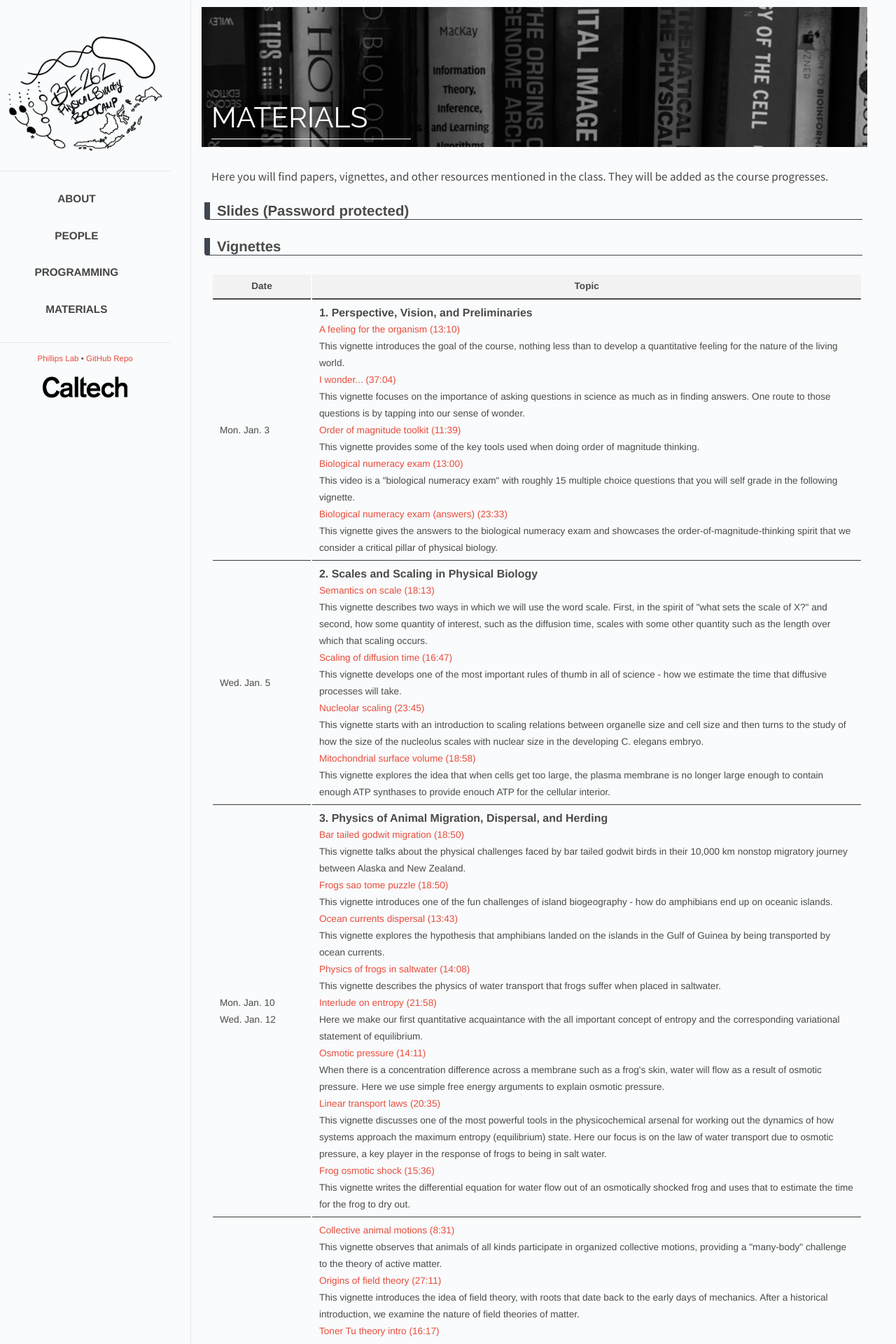
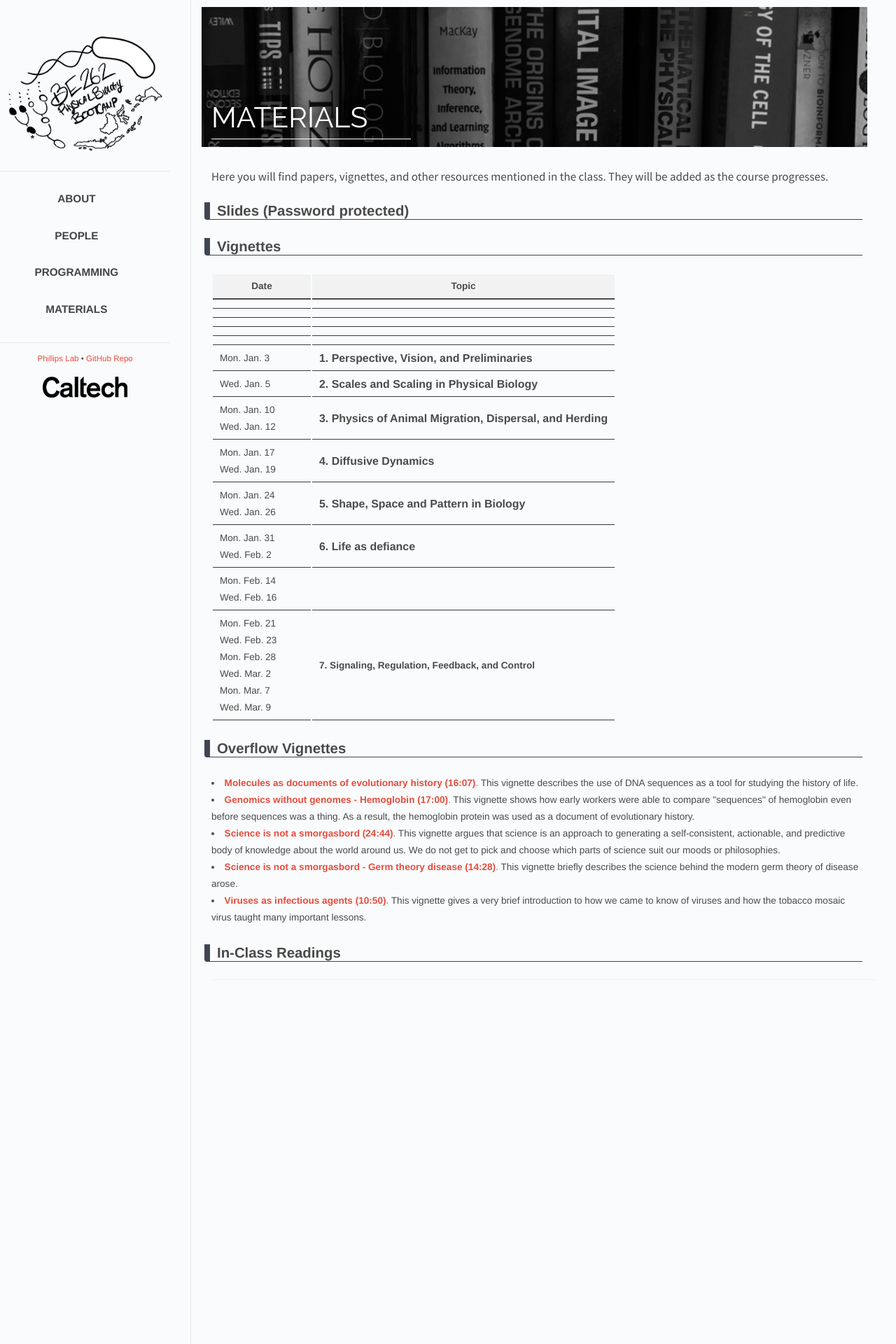
Before and after one commit to RPGroup-PBoC/pboc22_marseille, a Jekyll site: the page built from _posts/2022-01-28-materials.md, in a window 1280 px wide. Shown: the top 1920 px of the page at 70% size. Built offline with Jekyll 4.4.1, drawn with Linux system fonts in a browser that asks for light colours; some of the changed text lies outside the part shown.

Commit message:
Tom is making me delete more stuff.

```diff
--- a/_data/vignettes.yaml
+++ b/_data/vignettes.yaml
@@ -1,3 +1,28 @@
+- extra:
+  exurl: https://youtu.be/9P5aJ5GVpP8
+  extitle: Molecules as documents of evolutionary history (16:07)
+  exdesc: This vignette describes the use of DNA sequences as a tool for studying the history of life.
+
+- extra:
+  exurl: https://youtu.be/TnbTHRpbdBo
+  extitle: Genomics without genomes - Hemoglobin (17:00)
+  exdesc: This vignette shows how early workers were able to compare "sequences" of hemoglobin even before sequences was a thing. As a result, the hemoglobin protein was used as a document of evolutionary history.
+
+- extra:
+  exurl: https://youtu.be/tHHtVzr3FYU
+  extitle: Science is not a smorgasbord (24:44)
+  exdesc: This vignette argues that science is an approach to generating a self-consistent, actionable, and predictive body of knowledge about the world around us. We do not get to pick and choose which parts of science suit our moods or philosophies.
+
+- extra:
+  exurl: https://youtu.be/uwLkf6LSGMw
+  extitle: Science is not a smorgasbord - Germ theory disease (14:28)
+  exdesc: This vignette briefly describes the science behind the modern germ theory of disease arose.
+
+- extra:
+  exurl: https://youtu.be/XZugEn7QOPQ
+  extitle: Viruses as infectious agents (10:50)
+  exdesc: This vignette gives a very brief introduction to how we came to know of viruses and how the tobacco mosaic virus taught many important lessons.
+
 - day:
   date: >
    Mon. Jan. 3
--- a/_posts/2022-01-28-materials.md
+++ b/_posts/2022-01-28-materials.md
@@ -27,9 +27,6 @@ Here you will find papers, vignettes, and other resources mentioned in the class
     {% for v in day.videos1 %}
     {% if v.name %}
     <a href="http://rpdata.caltech.edu/courses/aph161/2021/videos/{{v.name}}" target="_blank">{{v.title}}</a><br/>
-    {% else %}
-    <a href="{{v.url}}" target="_blank">{{v.title}}</a><br/>
-    {{v.description}}<br/>
     {%endif %}
     {%endfor%}
     {%endif %}
@@ -38,9 +35,6 @@ Here you will find papers, vignettes, and other resources mentioned in the class
     {% for v in day.videos2 %}
     {% if v.name %}
     <a href="http://rpdata.caltech.edu/courses/aph161/2021/videos/{{v.name}}" target="_blank">{{v.titlea}}</a><br/>
-    {% else %}
-    <a href="{{v.urla}}" target="_blank">{{v.titlea}}</a><br/>
-    {{v.descriptiona}}<br/>
     {%endif %}
     {%endfor%}
     {%endif %}
```
